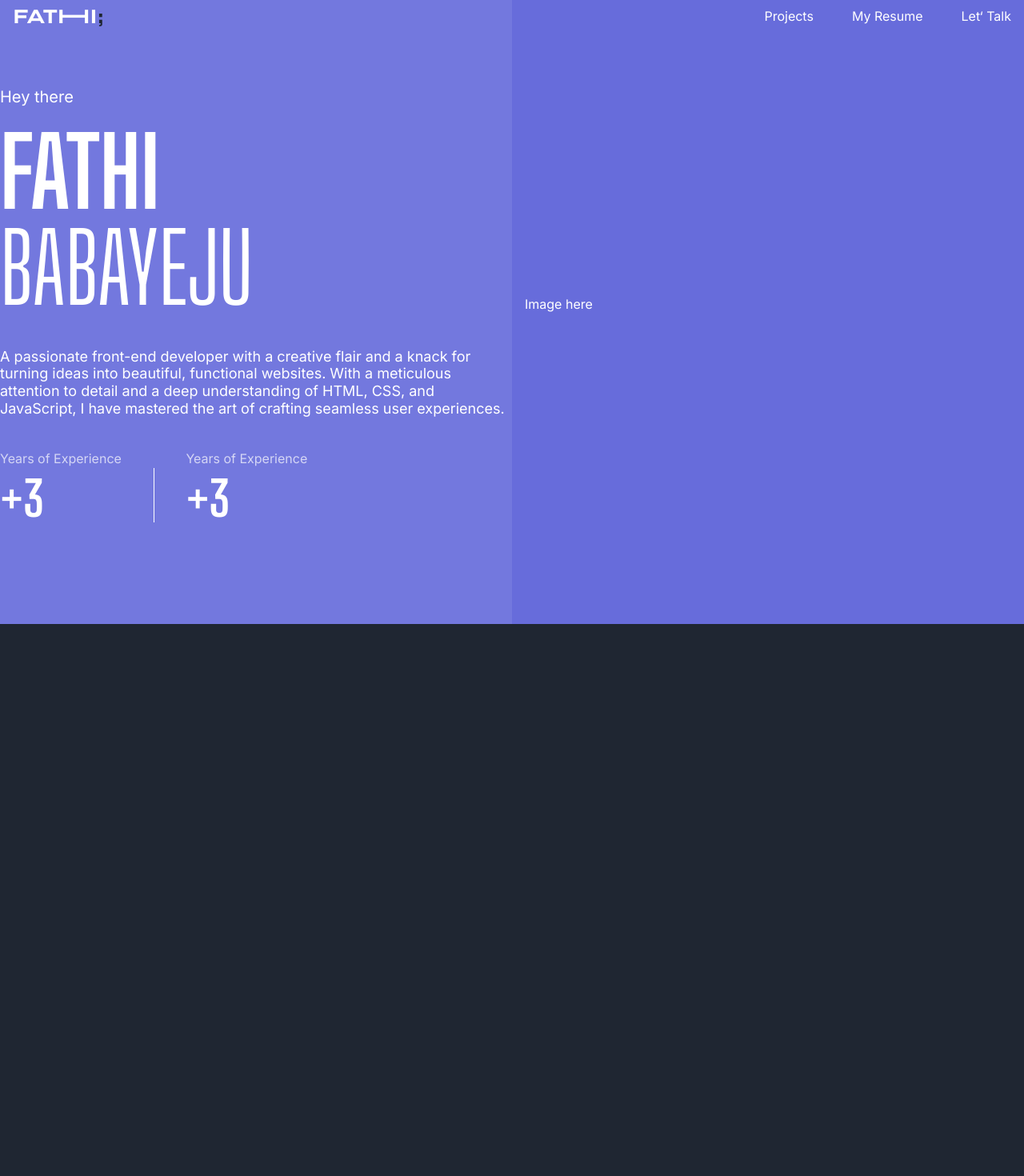
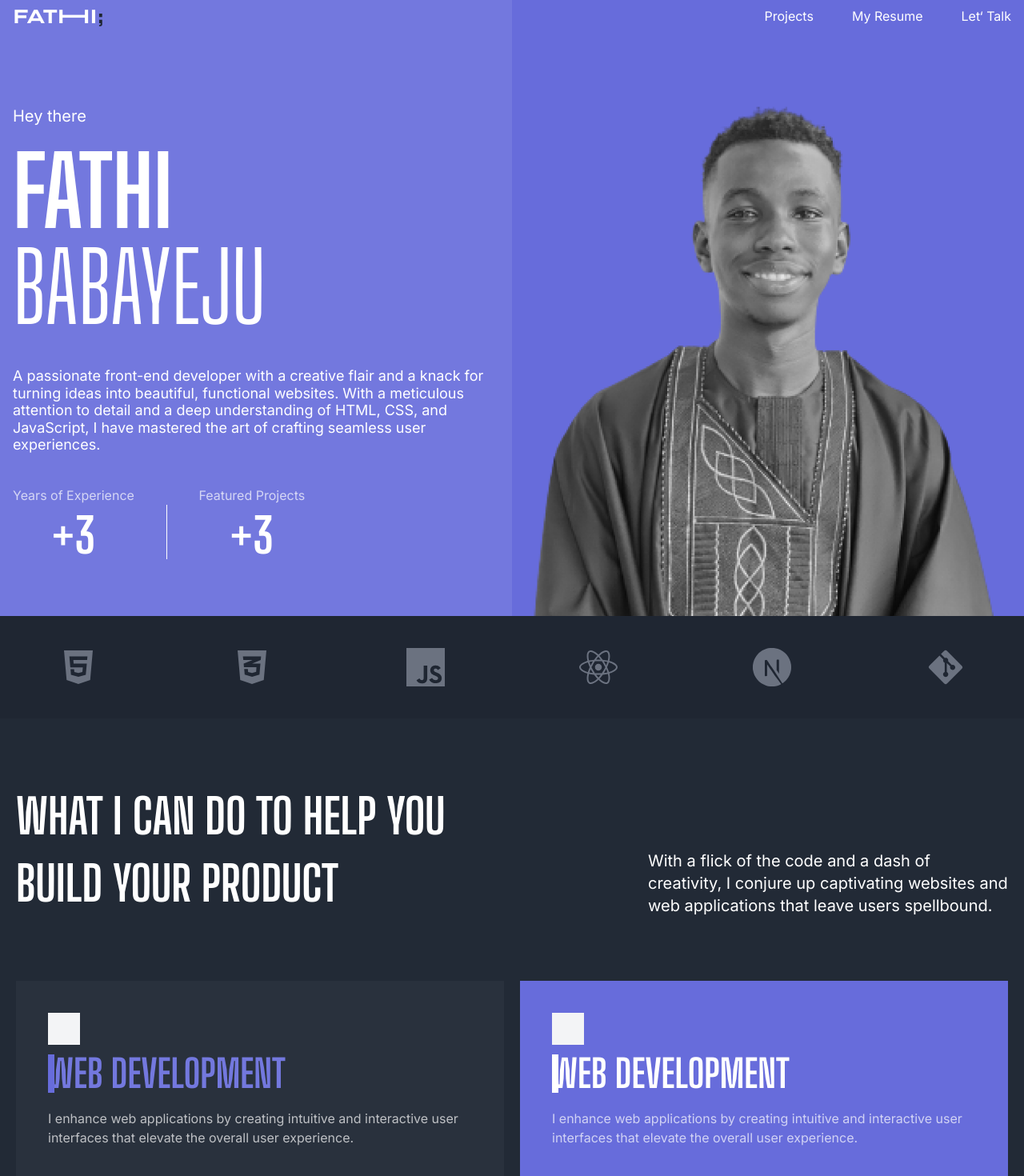
Before and after one commit to c-blaq/portfolio, a Next.js app: page / in a window 1280 px wide. Shown: the part 20-1490 px from the top of the page at 80% size. Before the commit the page ends 800 px from the top, so only its background shows below. Built offline with nearby package versions, Linux system fonts and the light colour scheme.

Commit message:
style: offer section

```diff
--- a/package.json
+++ b/package.json
@@ -9,6 +9,7 @@
     "lint": "next lint"
   },
   "dependencies": {
+    "@radix-ui/react-tooltip": "^1.0.6",
     "autoprefixer": "10.4.15",
     "eslint": "8.49.0",
     "eslint-config-next": "13.4.19",
@@ -16,6 +17,7 @@
     "postcss": "8.4.29",
     "react": "18.2.0",
     "react-dom": "18.2.0",
+    "react-icons": "^4.11.0",
     "tailwindcss": "3.3.3"
   }
 }
--- a/src/app/page.js
+++ /dev/null
@@ -1,10 +0,0 @@
-import Hero from "@/components/Hero";
-import Image from "next/image";
-
-export default function Home() {
-  return (
-    <main>
-      <Hero />
-    </main>
-  );
-}
--- /dev/null
+++ b/src/app/page.jsx
@@ -0,0 +1,70 @@
+import { FaHtml5, FaCss3Alt, FaReact, FaGitAlt } from "react-icons/fa";
+import { SiJavascript, SiNextdotjs } from "react-icons/si";
+import { Provider, Content, Root, Arrow, Portal, Trigger } from "@/lib/tooltip";
+
+import Hero from "@/components/Hero";
+import Offers from "@/components/home/Offers";
+
+export default function Home() {
+  const SKILLS = [
+    {
+      name: "HTML",
+      icon: <FaHtml5 />,
+    },
+    {
+      name: "CSS",
+      icon: <FaCss3Alt />,
+    },
+    {
+      name: "JavaScript",
+      icon: <SiJavascript />,
+    },
+    {
+      name: "React",
+      icon: <FaReact />,
+    },
+    {
+      name: "Next.js",
+      icon: <SiNextdotjs />,
+    },
+    {
+      name: "Git",
+      icon: <FaGitAlt />,
+    },
+  ];
+
+  return (
+    <main>
+      <Hero />
+      <section className="h-32">
+        <div className="text-5xl flex h-full justify-around items-center gap-5 max-w-7xl mx-auto">
+          {SKILLS.map((skill, index) => (
+            <div key={index} className="flex items-center justify-center">
+              <Provider>
+                <Root>
+                  <Trigger
+                    asChild
+                    className="text-gray-500 hover:text-gray-600 "
+                  >
+                    {skill.icon}
+                  </Trigger>
+                  <Portal>
+                    <Content
+                      className="select-none rounded-[4px] bg-gray-500 px-[15px] py-[10px] text-[15px] leading-none shadow-[hsl(206_22%_7%_/_35%)_0px_10px_38px_-10px,_hsl(206_22%_7%_/_20%)_0px_10px_20px_-15px] will-change-[transform,opacity]"
+                      sideOffset={5}
+                    >
+                      {skill.name}
+                      <Arrow className="fill-gray-500" />
+                    </Content>
+                  </Portal>
+                </Root>
+              </Provider>
+            </div>
+          ))}
+        </div>
+      </section>
+
+      <Offers />
+    </main>
+  );
+}
--- a/src/components/Hero.jsx
+++ b/src/components/Hero.jsx
@@ -1,10 +1,12 @@
 import React from "react";
+import profileImg from "@/assets/png/profileImg.png";
+import Image from "next/image";
 
 const Hero = () => {
   return (
-    <div className="flex h-screen">
-      <div className="bg-secondary-blue-light flex-1 flex items-center">
-        <div className="max-w-[640px] ml-auto w-full px-4 lg:px-0">
+    <div className="flex max-h-screen">
+      <div className="bg-secondary-blue-light pt-20 flex-1 flex items-center">
+        <div className="max-w-[640px] ml-auto w-full px-4 2xl:pr-4 2xl:px-0">
           <h3 className="text-xl">Hey there</h3>
           <h1 className="font-bigShoulder leading-[100%] lg:text-[120px] uppercase mt-5">
             <span className="font-bold">Fathi</span> &nbsp; <br />
@@ -20,7 +22,7 @@ const Hero = () => {
           </p>
 
           <div className="flex gap-6 lg:gap-10">
-            <div>
+            <div className="text-center">
               <span className="text-textGray block mb-2">
                 Years of Experience
               </span>
@@ -29,9 +31,9 @@ const Hero = () => {
 
             <div className="bg-white w-[0.5px] mt-6 self-stretch"></div>
 
-            <div>
+            <div className="text-center">
               <span className="text-textGray block mb-2">
-                Years of Experience
+                Featured Projects
               </span>
               <b className="font-bigShoulder lg:text-6xl">+3</b>
             </div>
@@ -39,8 +41,15 @@ const Hero = () => {
         </div>
       </div>
 
-      <div className="bg-secondary-blue flex-1 flex items-center">
-        <div className="max-w-[640px] w-full ml-auto px-4">Image here</div>
+      <div className="bg-secondary-blue flex-1 flex items-center overflow-clip">
+        <div className="max-w-[640px] h-4/5 mx-auto ml-auto px-4 2xl:pr-4 2xl:px-0 lg:scale-110 mt-auto">
+          <Image
+            src={profileImg}
+            alt="profile image"
+            className="filter grayscale"
+            priority
+          />
+        </div>
       </div>
     </div>
   );
--- /dev/null
+++ b/src/components/home/OfferCard/OfferCard.jsx
@@ -0,0 +1,18 @@
+import React from "react";
+
+const OfferCard = () => {
+  return (
+    <div className="p-5 flex-1 lg:p-10 bg-primary-dark even:bg-secondary-blue group">
+      <div className="w-10 h-10 bg-gray-100 mb-3"></div>
+      <h3 className="font-bigShoulder text-5xl uppercase font-bold mb-5 text-textBlue group-even:text-white before:absolute before:left-0 before:w-2 before:h-full relative group-odd:before:bg-secondary-blue group-even:before:bg-white">
+        Web development
+      </h3>
+      <p className="text-textGray">
+        I enhance web applications by creating intuitive and interactive user
+        interfaces that elevate the overall user experience.
+      </p>
+    </div>
+  );
+};
+
+export default OfferCard;
--- /dev/null
+++ b/src/components/home/Offers.jsx
@@ -0,0 +1,28 @@
+import React from "react";
+import OfferCard from "./OfferCard/OfferCard";
+
+const Offers = () => {
+  return (
+    <div className="bg-primary-dark2 py-20 px-5">
+      <div className="max-w-7xl mx-auto">
+        <div className="flex justify-between items-end">
+          <h2 className="text-6xl font-bigShoulder leading-[140%] uppercase font-bold w-1/2">
+            What I can do to help you build your product
+          </h2>
+          <p className="text-xl max-w-[450px] leading-[140%]">
+            With a flick of the code and a dash of creativity, I conjure up
+            captivating websites and web applications that leave users
+            spellbound.
+          </p>
+        </div>
+
+        <div className="mt-20 flex gap-5">
+          <OfferCard />
+          <OfferCard />
+        </div>
+      </div>
+    </div>
+  );
+};
+
+export default Offers;
--- /dev/null
+++ b/src/lib/tooltip.js
@@ -0,0 +1,10 @@
+"use client";
+
+export {
+  Root,
+  Provider,
+  Content,
+  Trigger,
+  Portal,
+  Arrow,
+} from "@radix-ui/react-tooltip";
```
Also changed, not shown: src/assets/png/profileImg.png (added), 1 other file (tests, documents, lock files or other folders).
